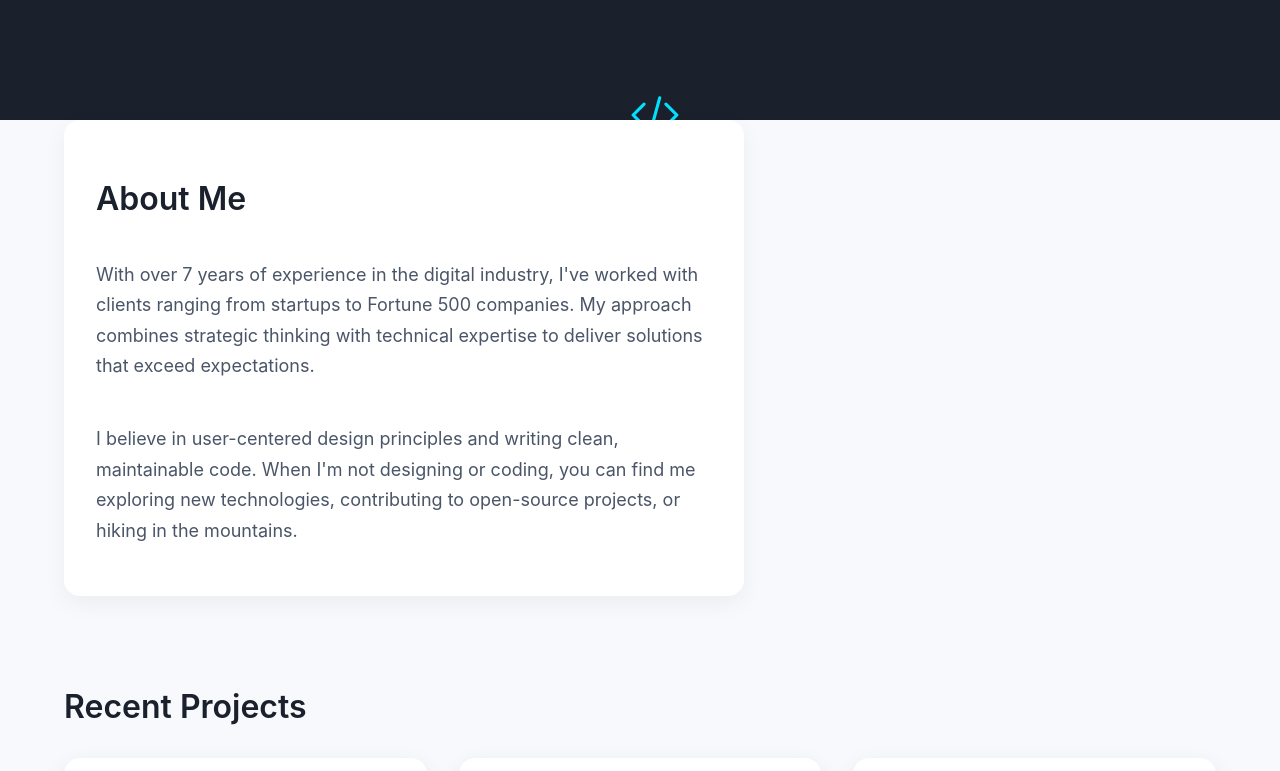
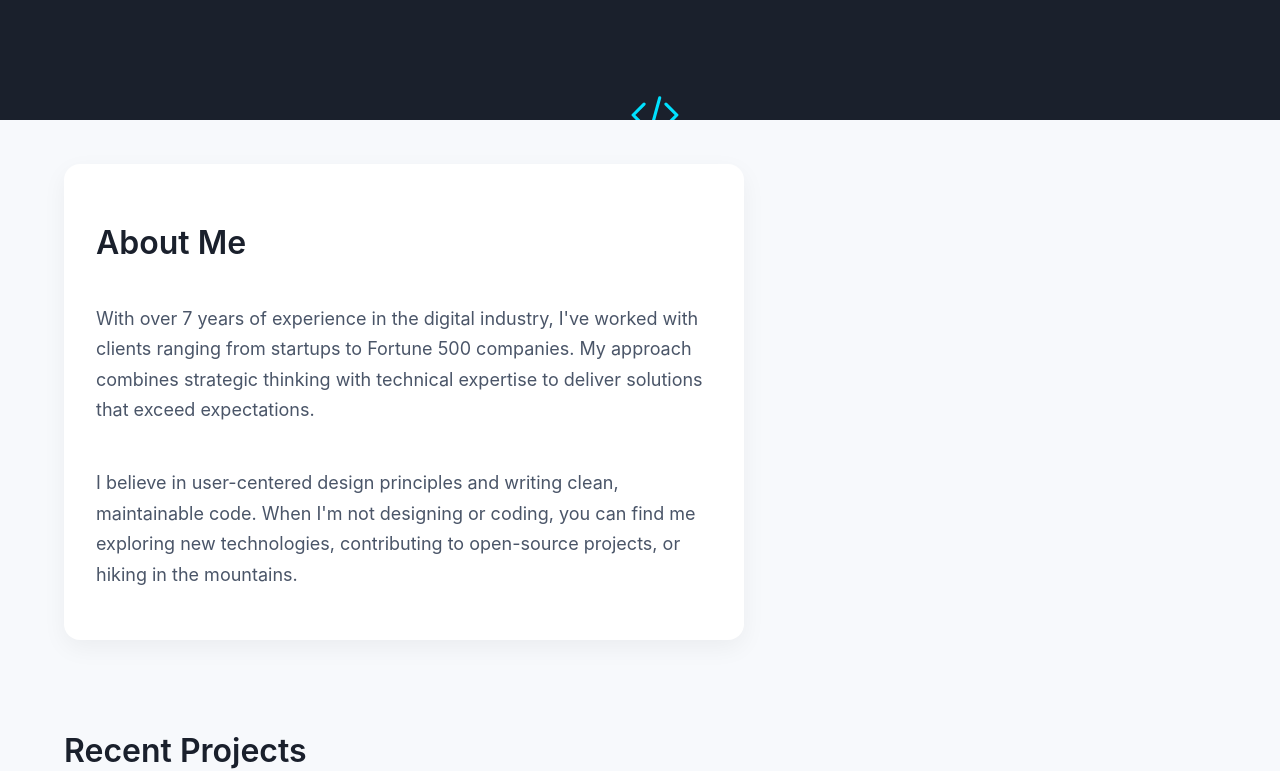
Before and after one commit to TroyRobinson/portfolio_content, a React (Vite) app: page / in a window 1280 px wide. Shown: the part 680-1451 px from the top of the page. Built offline with nearby package versions, Linux system fonts and the light colour scheme.

Commit message:
Update About Padding

```diff
--- a/src/app/AboutSection.jsx
+++ b/src/app/AboutSection.jsx
@@ -4,7 +4,13 @@ import { FlexCol } from '../utils.jsx'
 
 export default function AboutSection() {
   return (
-    <Container style={{ marginBottom: 64 }}>
+    <Container
+      style={{
+        marginBottom: 64,
+        paddingTop: 44,
+        paddingBottom: 0,
+      }}
+    >
       <FlexCol
         style={{
           backgroundColor: 'white',
@@ -48,8 +54,8 @@ export default function AboutSection() {
         >
           I believe in user-centered design principles and
           writing clean, maintainable code. When I'm not
-          designing or coding, you can find me exploring
-          new technologies, contributing to open-source
+          designing or coding, you can find me exploring new
+          technologies, contributing to open-source
           projects, or hiking in the mountains.
         </p>
       </FlexCol>
```
Also changed, not shown: 1 other file (tests, documents, lock files or other folders).
